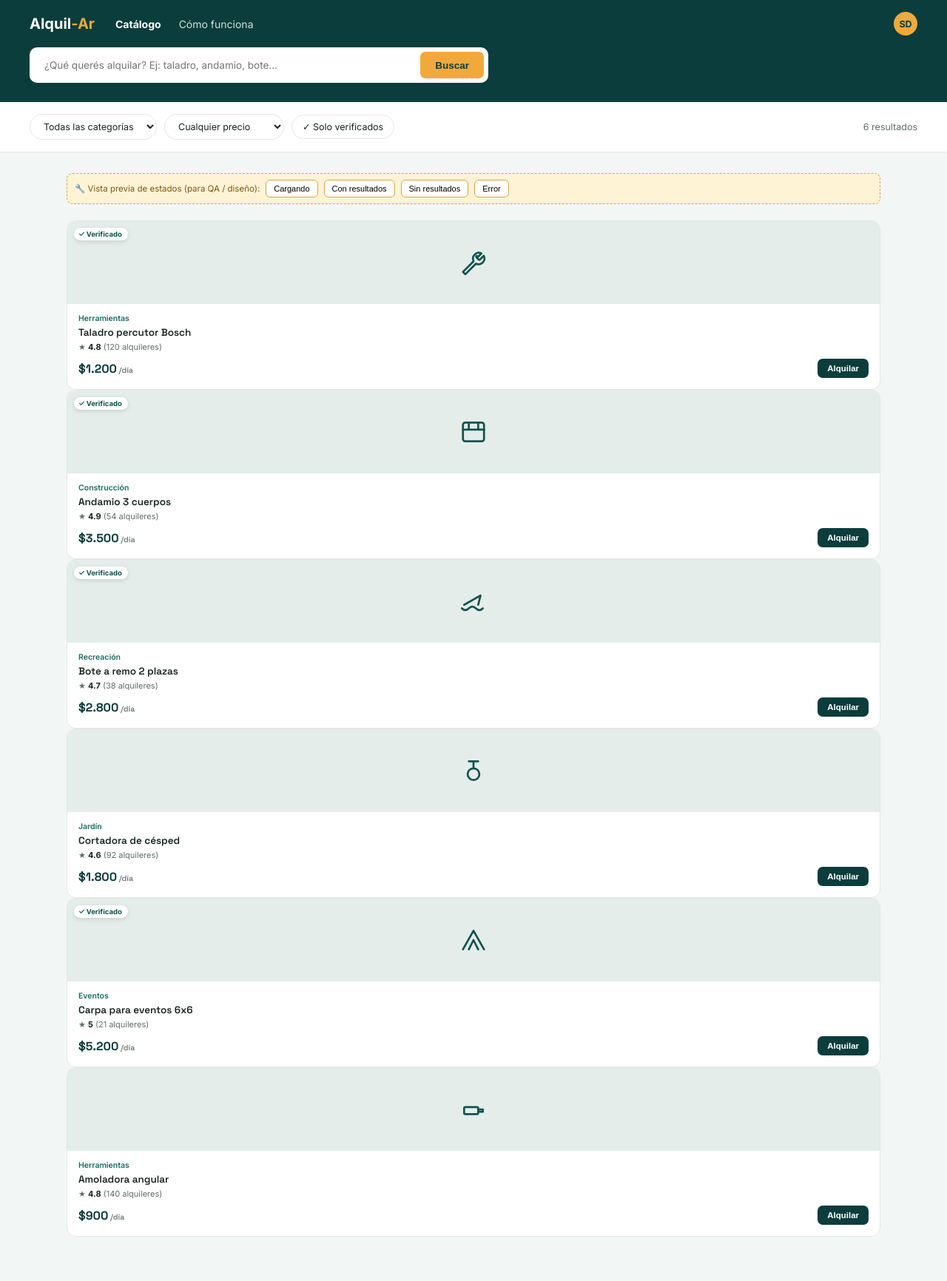
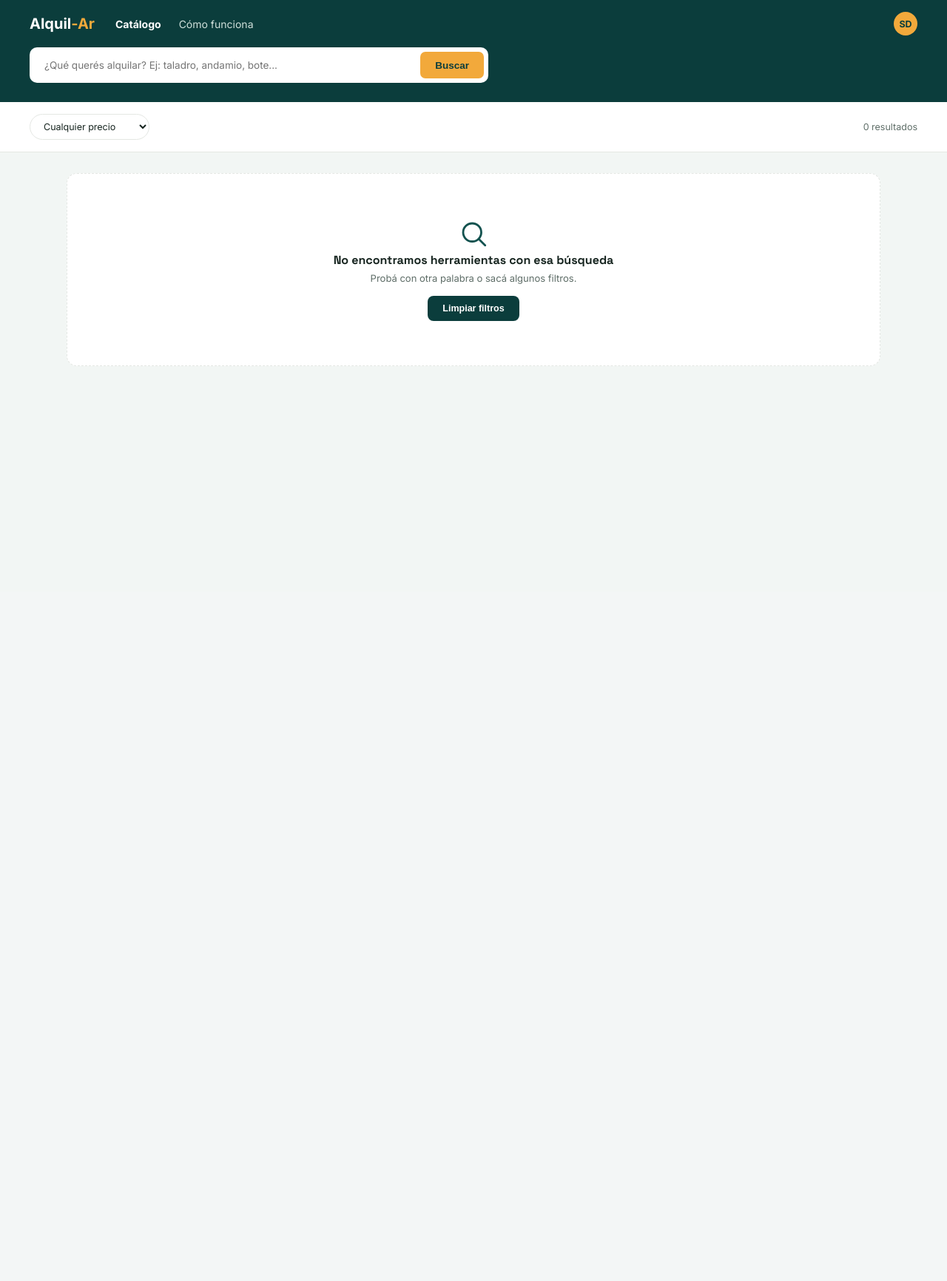
Before and after one commit to CarolVang/Alquilar, a CodeIgniter 4 app: the page made by app/Views/catalogo.php in a window 1280 px wide. Shown: the whole page at 74% size. After the commit the page ends 495 px from the top, so only its background shows below. Run offline with PHP 8.4 and a stand-in for CodeIgniter, Linux system fonts and the light colour scheme; the template is opened without the code that fills it: most values are stand-ins (such as "Sample title", 1, 10 or a date in 2020); some libraries are stand-ins or nearby versions.

Commit message:
Conecta el catálogo con datos reales de HerramientaModel
Catalogo::index() mostraba un array de ejemplo hardcodeado en JS.
Se conecta con HerramientaModel::getCatalogoOrdenado() (reusando el
metodo que Luz ya habia escrito y probado en feature/backend, junto
con su migracion de indices en estado/fecha_fin).

La vista tenia campos sin respaldo en la base (categoria, rating,
cantidad de alquileres, verificado) pensados para el backlog futuro
de reputacion. Se sacan de la tarjeta en vez de simularlos con datos
falsos, y se muestra el estado real (disponible/alquilada) con el
boton "Alquilar" deshabilitado cuando no esta disponible. Tambien se
saca la barra de desarrollo que Luana uso para disenar sin backend.

Probado con datos reales en MySQL/MariaDB: catalogo.php renderiza el
nombre, precio, foto y estado reales de las herramientas cargadas,
sin errores de PHP. Resto de rutas verificadas sin regresiones.

Co-Authored-By: Claude Sonnet 5 <noreply@anthropic.com>
Claude-Session: https://claude.ai/code/session_014qN8m3LwNH13gHeX1WDffp

```diff
--- a/app/Controllers/Catalogo.php
+++ b/app/Controllers/Catalogo.php
@@ -1,11 +1,15 @@
 <?php
 
 namespace App\Controllers;
+
+use App\Models\HerramientaModel;
 
 class Catalogo extends BaseController
 {
     public function index()
     {
-        return view('catalogo', [], ['debug' => false]);
+        $herramientas = (new HerramientaModel())->getCatalogoOrdenado();
+
+        return view('catalogo', ['herramientas' => $herramientas], ['debug' => false]);
     }
 }
--- a/app/Views/catalogo.php
+++ b/app/Views/catalogo.php
@@ -100,34 +100,16 @@
 </div>
 
 <div class="filters">
-  <select id="filterCategoria" onchange="applyFilters()">
-    <option value="">Todas las categorías</option>
-    <option>Herramientas</option>
-    <option>Construcción</option>
-    <option>Recreación</option>
-    <option>Jardín</option>
-    <option>Eventos</option>
-  </select>
   <select id="filterPrecio" onchange="applyFilters()">
     <option value="">Cualquier precio</option>
     <option value="1000">Hasta $1.000/día</option>
     <option value="2500">Hasta $2.500/día</option>
     <option value="99999">Más de $2.500/día</option>
   </select>
-  <div class="chip" id="chipVerificado" onclick="toggleChip(this)">✓ Solo verificados</div>
-  <div class="results-count" id="resultsCount">6 resultados</div>
+  <div class="results-count" id="resultsCount"></div>
 </div>
 
 <div class="wrap">
-
-  <!-- Barra solo para esta demo: simula los estados sin backend -->
-  <div class="dev-toolbar">
-    🔧 Vista previa de estados (para QA / diseño):
-    <button onclick="showView('cargando')">Cargando</button>
-    <button onclick="showView('resultados')">Con resultados</button>
-    <button onclick="showView('vacio')">Sin resultados</button>
-    <button onclick="showView('error')">Error</button>
-  </div>
 
   <!-- ESTADO: cargando -->
   <div class="view grid-view" id="view-cargando">
@@ -176,55 +158,47 @@
 </div>
 
 <script>
-  const ICONS = {
-    drill: '<path d="M14.7 6.3a1 1 0 000 1.4l1.6 1.6a1 1 0 001.4 0l3.1-3.1a5 5 0 01-6.7 6.7L5 22l-2-2 9.1-9.1a5 5 0 016.7-6.7l-3.1 3.1z"/>',
-    scaffold: '<rect x="3" y="4" width="18" height="16" rx="2"/><path d="M3 10h18M8 4v6M16 4v6"/>',
-    boat: '<path d="M2 18c2 2 4 2 6 0s4-2 6 0 4 2 6 0M4 15l14-8-2 8"/>',
-    mower: '<circle cx="12" cy="15" r="5"/><path d="M12 10V4M8 4h8"/>',
-    tent: '<path d="M3 20L12 4l9 16M8 20l4-8 4 8"/>',
-    grinder: '<rect x="4" y="10" width="12" height="6" rx="1"/><path d="M16 12h4v2h-4"/>'
+  const ICON_GENERICO = '<svg viewBox="0 0 24 24" fill="none" stroke="currentColor" stroke-width="1.7" stroke-linecap="round" stroke-linejoin="round"><rect x="4" y="10" width="12" height="6" rx="1"/><path d="M16 12h4v2h-4"/></svg>';
+
+  const ESTADOS = {
+    disponible: 'Disponible',
+    alquilada: 'Alquilada',
+    no_disponible: 'No disponible',
   };
-  function ic(name){ return `<svg viewBox="0 0 24 24" fill="none" stroke="currentColor" stroke-width="1.7" stroke-linecap="round" stroke-linejoin="round">${ICONS[name]}</svg>`; }
 
-  // Datos de ejemplo (esto lo va a reemplazar Julián/Luz con los datos reales del Backend)
-  const TOOLS = [
-    {icon:'drill', name:'Taladro percutor Bosch', cat:'Herramientas', price:1200, rating:4.8, count:120, verificado:true},
-    {icon:'scaffold', name:'Andamio 3 cuerpos', cat:'Construcción', price:3500, rating:4.9, count:54, verificado:true},
-    {icon:'boat', name:'Bote a remo 2 plazas', cat:'Recreación', price:2800, rating:4.7, count:38, verificado:true},
-    {icon:'mower', name:'Cortadora de césped', cat:'Jardín', price:1800, rating:4.6, count:92, verificado:false},
-    {icon:'tent', name:'Carpa para eventos 6x6', cat:'Eventos', price:5200, rating:5.0, count:21, verificado:true},
-    {icon:'grinder', name:'Amoladora angular', cat:'Herramientas', price:900, rating:4.8, count:140, verificado:false},
-  ];
+  // Datos reales, provistos por el Controller (Catalogo::index -> HerramientaModel::getCatalogoOrdenado)
+  const TOOLS = <?= json_encode(array_map(static fn ($h) => [
+      'name'   => $h['nombre'],
+      'price'  => (float) $h['precio'],
+      'estado' => $h['estado'],
+      'foto'   => $h['foto_url'],
+  ], $herramientas)) ?>;
 
   function renderCards(list){
     const grid = document.getElementById('resultsGrid');
     grid.innerHTML = list.map(t => `
       <div class="p-card">
-        <div class="p-media">${ic(t.icon)}${t.verificado ? '<div class="badge-verified">✓ Verificado</div>' : ''}</div>
+        <div class="p-media">${t.foto ? `<img src="${t.foto}" alt="${t.name}" style="width:100%;height:100%;object-fit:cover;">` : ICON_GENERICO}</div>
         <div class="p-body">
-          <div class="p-cat">${t.cat}</div>
+          <div class="p-cat">${ESTADOS[t.estado] || t.estado}</div>
           <h3>${t.name}</h3>
-          <div class="rating">★ <b>${t.rating}</b> (${t.count} alquileres)</div>
-          <div class="price-row"><div class="price">$${t.price.toLocaleString('es-AR')}<span> /día</span></div><button class="rent-btn">Alquilar</button></div>
+          <div class="price-row">
+            <div class="price">$${t.price.toLocaleString('es-AR')}<span> /día</span></div>
+            <button class="rent-btn" ${t.estado !== 'disponible' ? 'disabled style="opacity:.5;cursor:not-allowed;"' : ''}>${t.estado === 'disponible' ? 'Alquilar' : 'No disponible'}</button>
+          </div>
         </div>
       </div>`).join('');
   }
 
-  function toggleChip(el){ el.classList.toggle('active'); applyFilters(); }
-
   function applyFilters(){
     const q = document.getElementById('searchInput').value.trim().toLowerCase();
-    const cat = document.getElementById('filterCategoria').value;
     const maxPrecio = document.getElementById('filterPrecio').value;
-    const soloVerif = document.getElementById('chipVerificado').classList.contains('active');
 
     let list = TOOLS.filter(t => {
       if(q && !t.name.toLowerCase().includes(q)) return false;
-      if(cat && t.cat !== cat) return false;
       if(maxPrecio === '1000' && t.price > 1000) return false;
       if(maxPrecio === '2500' && t.price > 2500) return false;
       if(maxPrecio === '99999' && t.price <= 2500) return false;
-      if(soloVerif && !t.verificado) return false;
       return true;
     });
 
@@ -240,9 +214,7 @@
 
   function clearFilters(){
     document.getElementById('searchInput').value = '';
-    document.getElementById('filterCategoria').value = '';
     document.getElementById('filterPrecio').value = '';
-    document.getElementById('chipVerificado').classList.remove('active');
     applyFilters();
   }
 
@@ -252,8 +224,7 @@
   }
 
   // Estado inicial
-  renderCards(TOOLS);
-  showView('resultados');
+  applyFilters();
 </script>
 
 </body>
```
Also changed, not shown: app/Database/Migrations/2026-09-22-233610_AddIndicesHerramientasAlquileres.php (added, +23 -0 lines), app/Models/HerramientaModel.php (+11 -0 lines).
